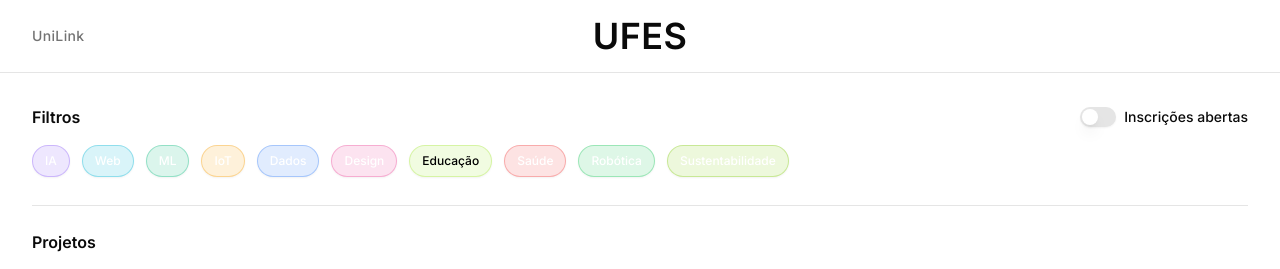
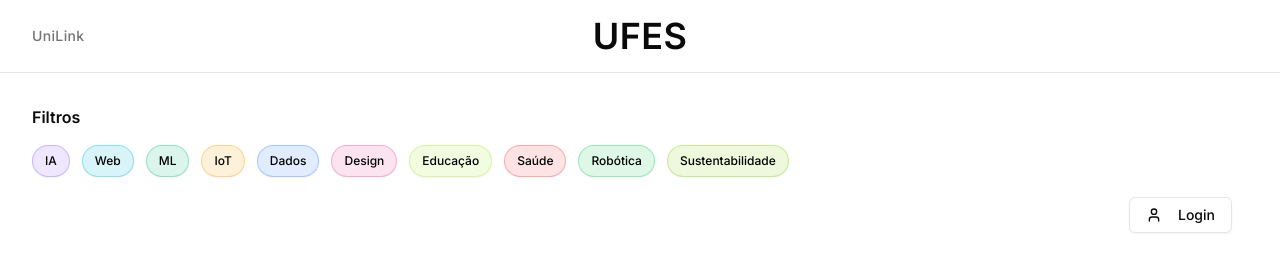
Before and after one commit to raphaelitos/unilink-frontend, a Next.js app: page / in a window 1280 px wide. Shown: the top 269 px of the page. Built offline with nearby package versions, Linux system fonts and the light colour scheme; grey boxes are pictures that could not be loaded.

Commit message:
style fixes at / and add login button

```diff
--- a/src/components/TagChip.tsx
+++ b/src/components/TagChip.tsx
@@ -16,9 +16,12 @@ export const TagChip = React.memo(function TagChip({
   colorHex,
 }: Props) {
   const bg = colorHex ? withAlpha(colorHex, active ? 0.25 : 0.15) : undefined;
-  const textColor =
+  {/*
+    const textColor =
     colorHex ? (getReadableTextColor(colorHex) === "white" ? "white" : "black") : undefined;
-  const borderColor = colorHex ? withAlpha(colorHex, 0.35) : undefined;
+    */}
+    const textColor = "black";
+    const borderColor = colorHex ? withAlpha(colorHex, 0.35) : undefined;
 
   return (
     <Button
--- a/src/components/TagFilters.tsx
+++ b/src/components/TagFilters.tsx
@@ -25,6 +25,7 @@ export const TagFilters: React.FC<Props> = ({
         <h3 className="text-base font-semibold">Filtros</h3>
 
         {/* Switch opcional — apenas UI */}
+        {/*
         <div className="flex items-center gap-2">
           <Switch
             id="open-only"
@@ -36,6 +37,7 @@ export const TagFilters: React.FC<Props> = ({
             Inscrições abertas
           </Label>
         </div>
+        */}
       </div>
 
       <div
--- a/src/pages/index.tsx
+++ b/src/pages/index.tsx
@@ -8,6 +8,9 @@ import { ProjectsSkeleton, TagsSkeleton } from "@/components/Skeletons";
 import type { UUID } from "@/types";
 import { Separator } from "@/components/ui/separator";
 import { centers, tags, projects } from "@/lib/mock";
+import { Button } from "@/components/ui/button"
+import { User } from "lucide-react"
+import Link from "next/link"
 
 export default function HomePage() {
   const [selectedTagIds, setSelectedTagIds] = React.useState<UUID[]>([]);
@@ -68,6 +71,16 @@ export default function HomePage() {
               onToggleOpenOnly={() => setOpenOnly((v) => !v)}
             />
           )}
+
+          <header className="flex justify-end p-4">
+            <Link href="/login">
+              <Button variant="outline">
+                <User className="mr-2 h-4 w-4" />
+                Login
+              </Button>
+            </Link>
+          </header>
+
         </section>
 
         <Separator className="my-6" />
```
